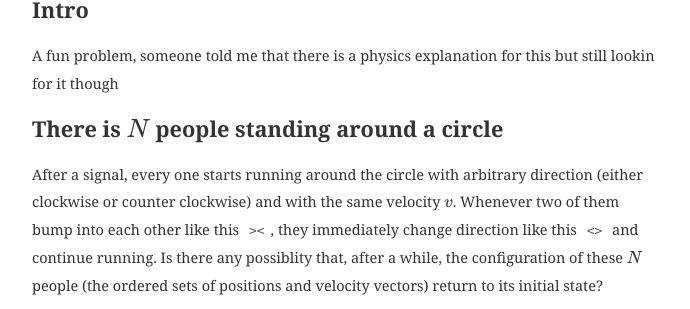
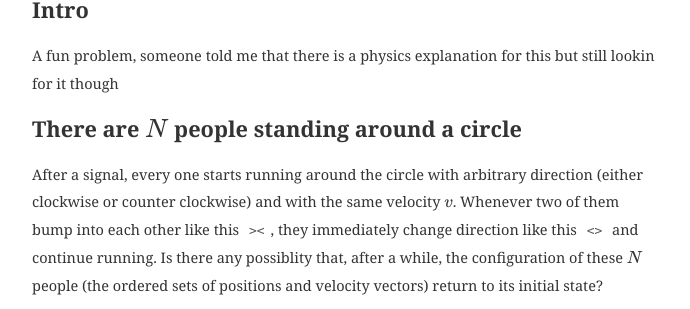
Before and after one commit to thtrieu/thtrieu.github.io, a Jekyll site: the page built from _posts/2016-08-20-Invariances-and-people-of-the-circle.md, in a window 1280 px wide and 900 px high, scrolled down 1677 px. Shown: the part 146-455 px from the top of the window, without its empty margins (293-983 px from the left). Built offline with Jekyll 4.4.1, drawn with Linux system fonts in a browser that asks for light colours; some web fonts are replaced; formulas are drawn with MathJax 3; comment, search, counter and statistics services are not loaded.

Commit message:
is -> are

```diff
--- a/_posts/2016-08-20-Invariances-and-people-of-the-circle.md
+++ b/_posts/2016-08-20-Invariances-and-people-of-the-circle.md
@@ -7,7 +7,7 @@ title: Invariances of N people (with balls) running around in circle
 
 A fun problem, someone told me that there is a physics explanation for this but still lookin for it though
 
-# There is $$N$$ people standing around a circle
+# There are $$N$$ people standing around a circle
 
 After a signal, every one starts running around the circle with arbitrary direction (either clockwise or counter clockwise) and with the same velocity $$v$$. Whenever two of them bump into each other like this `><`, they immediately change direction like this `<>` and continue running. Is there any possiblity that, after a while, the configuration of these $$N$$ people (the ordered sets of positions and velocity vectors) return to its initial state?
 
```
